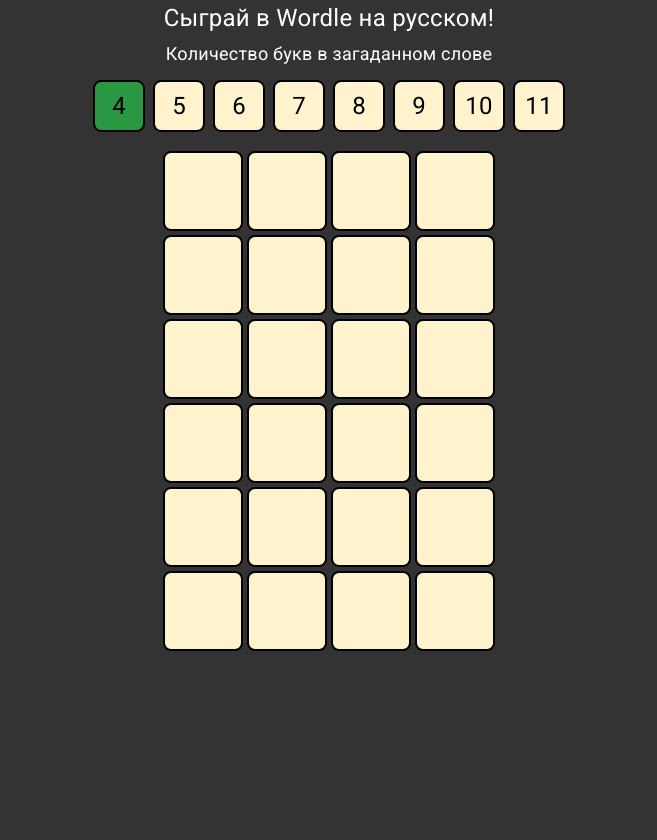
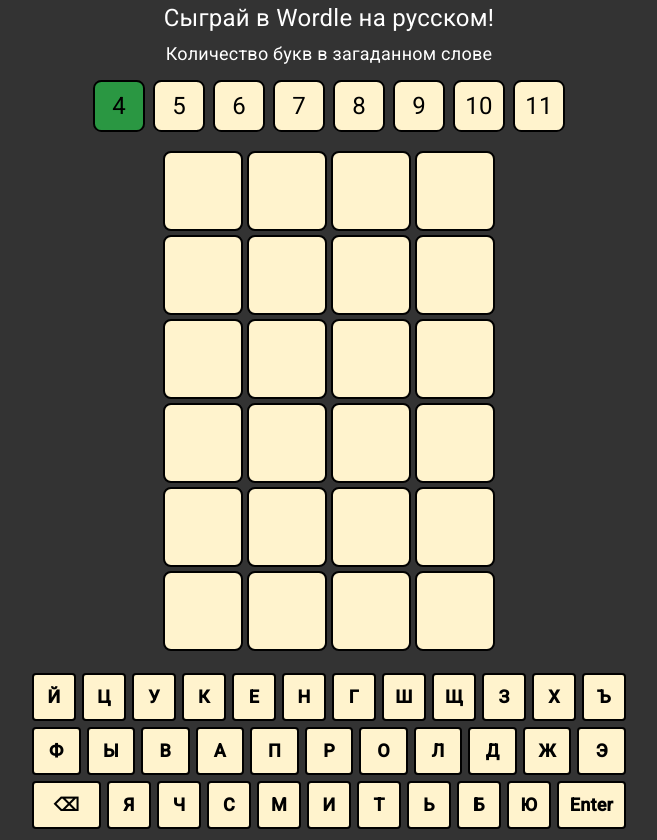
Before and after one commit to KarionGranin/angular-study, an Angular app: page /wordle in a window 1280 px wide. Shown: the whole page, without its empty margins (311-968 px from the left). Before the commit the page ends 800 px from the top, so only its background shows below. Built offline with nearby package versions, Linux system fonts and the light colour scheme.

Commit message:
Вёрстка клавиатуры

```diff
--- a/src/app/pages/wordle/wordle.component.html
+++ b/src/app/pages/wordle/wordle.component.html
@@ -37,7 +37,7 @@
   </div>
 
   <div
-    class="entry"
+    class="cells"
     *ngIf="{
       size: (size$ | async) ?? 0,
       wordRows: (wordRows$ | async) ?? []
@@ -66,4 +66,47 @@
       </table>
     </div>
   </div>
+
+  <div class="keyboard">
+    <div class="keyboard-row">
+      <div class="keyboard-btn">Й</div>
+      <div class="keyboard-btn">Ц</div>
+      <div class="keyboard-btn absent">У</div>
+      <div class="keyboard-btn">К</div>
+      <div class="keyboard-btn">Е</div>
+      <div class="keyboard-btn">Н</div>
+      <div class="keyboard-btn">Г</div>
+      <div class="keyboard-btn absent">Ш</div>
+      <div class="keyboard-btn">Щ</div>
+      <div class="keyboard-btn">З</div>
+      <div class="keyboard-btn absent">Х</div>
+      <div class="keyboard-btn">Ъ</div>
+    </div>
+    <div class="keyboard-row">
+      <div class="keyboard-btn">Ф</div>
+      <div class="keyboard-btn">Ы</div>
+      <div class="keyboard-btn">В</div>
+      <div class="keyboard-btn correct">А</div>
+      <div class="keyboard-btn">П</div>
+      <div class="keyboard-btn">Р</div>
+      <div class="keyboard-btn">О</div>
+      <div class="keyboard-btn">Л</div>
+      <div class="keyboard-btn">Д</div>
+      <div class="keyboard-btn">Ж</div>
+      <div class="keyboard-btn">Э</div>
+    </div>
+    <div class="keyboard-row">
+      <div class="keyboard-btn keyboard-btn-wide">⌫</div>
+      <div class="keyboard-btn">Я</div>
+      <div class="keyboard-btn">Ч</div>
+      <div class="keyboard-btn">С</div>
+      <div class="keyboard-btn absent">М</div>
+      <div class="keyboard-btn absent">И</div>
+      <div class="keyboard-btn">Т</div>
+      <div class="keyboard-btn">Ь</div>
+      <div class="keyboard-btn">Б</div>
+      <div class="keyboard-btn">Ю</div>
+      <div class="keyboard-btn keyboard-btn-wide">Enter</div>
+    </div>
+  </div>
 </div>
--- a/src/app/pages/wordle/wordle.component.scss
+++ b/src/app/pages/wordle/wordle.component.scss
@@ -74,6 +74,10 @@
   }
 }
 
+.cells {
+  margin-bottom: 16px;
+}
+
 .cell {
   color: #000000;
   width: 76px;
@@ -127,3 +131,43 @@
   justify-content: center;
   flex-direction: column;
 }
+
+.keyboard {
+  display: flex;
+  flex-direction: column;
+  width: 100%;
+}
+
+.keyboard-row {
+  display: flex;
+  flex-direction: row;
+  justify-content: stretch;
+}
+
+.keyboard-btn {
+  align-items: center;
+  background-color: #fff3cd;
+  border: 2px solid #000000;
+  border-radius: 4px;
+  color: inherit;
+  color: var(--text);
+  cursor: pointer;
+  display: flex;
+  flex: 1 1;
+  font-size: 18px;
+  font-weight: 600;
+  justify-content: center;
+  margin: 3px;
+  min-height: 40px;
+  min-width: 36px;
+  padding: 2px;
+  text-decoration: inherit;
+
+  &-wide {
+    flex: 2 1;
+  }
+
+  &:hover {
+    background-color: #ffe693;
+  }
+}
```
